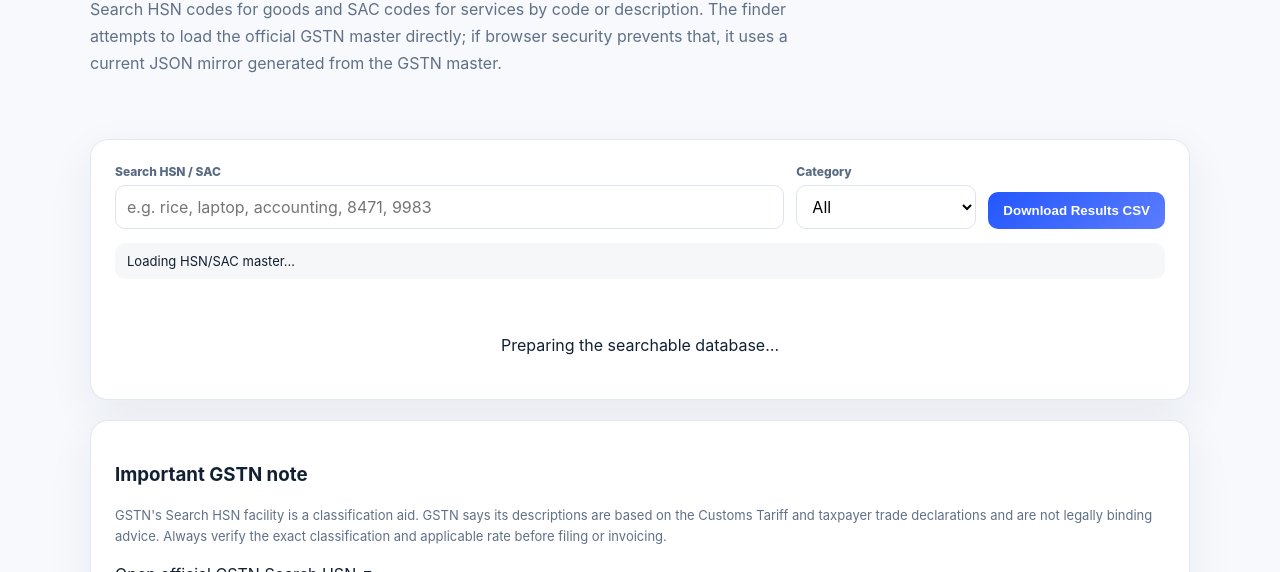
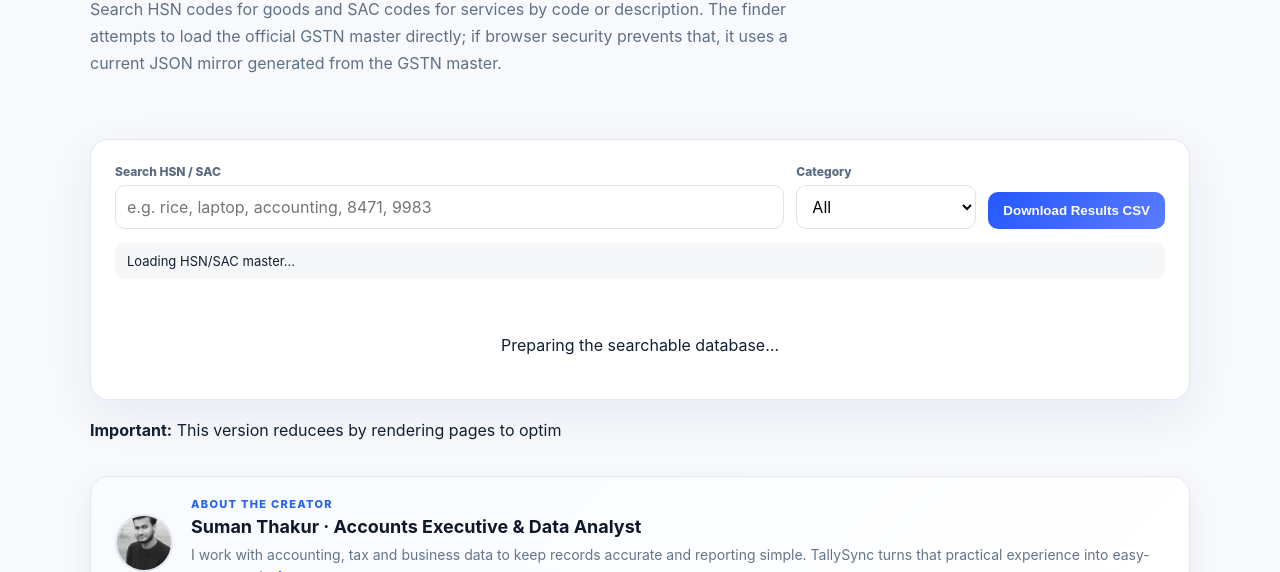
Before and after one commit to Sumanthakur8/TallySync, a plain HTML site: page hsn-sac-finder.html in a window 1280 px wide. Shown: the part 228-800 px from the top of the page. Drawn offline with Linux system fonts and the light colour scheme; a script that the page names is missing.

Commit message:
Enhance note on PDF optimization and text searchability
Updated note about PDF optimization and its effects on text selectability.

```diff
--- a/hsn-sac-finder.html
+++ b/hsn-sac-finder.html
@@ -38,6 +38,8 @@ d="type"><option value="all">All</option><option value="goods">Goods — HSN</op
 <div class="hsn-stats" id="stats"></div>
 <div id="result" class="loading">Preparing the searchable database…</div>
 </section>
+<div class="note"><strong>Important:</strong> This version reducees by rendering pages to optim<section class="tallysync-mini-about" aria-label="About Suman Thakur"><img class="mini-avatar" src="suman-thakur.jpg" alt="Suman Thakur"><div class="mini-content"><div class="mini-kicker">About the creator</div><h3>Suman Thakur · Accounts Executive &amp; Data Analyst</h3><p>I work with accounting, tax and business data to keep records accurate and reporting simple. TallySync turns that practical experience into easy-to-use tools. <a href="index.html#about">Learn more →</a></p></div></section>
+ized JPEG images. That works especially well for scanned and image-heavy PDFs, but the resulting text may no longer be selectable/searchable. If a PDF is already highly optimized, the output can be similar in size or occasionally larger; the tool warns you instead of pretending otherwise.</div>
 
 <section class="card" style="margin-top:18px">
 <h3>Important GSTN note</h3>
```
